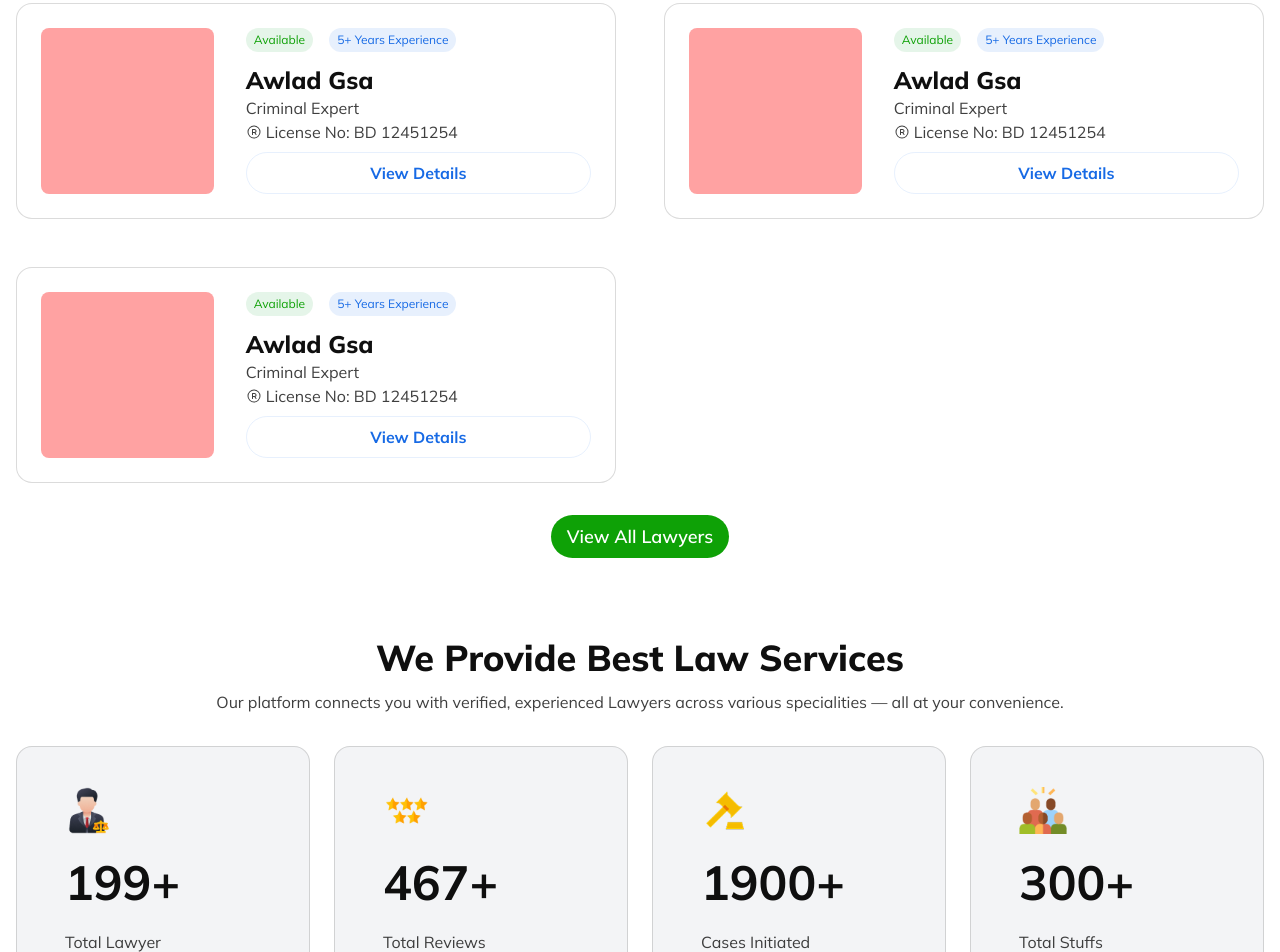
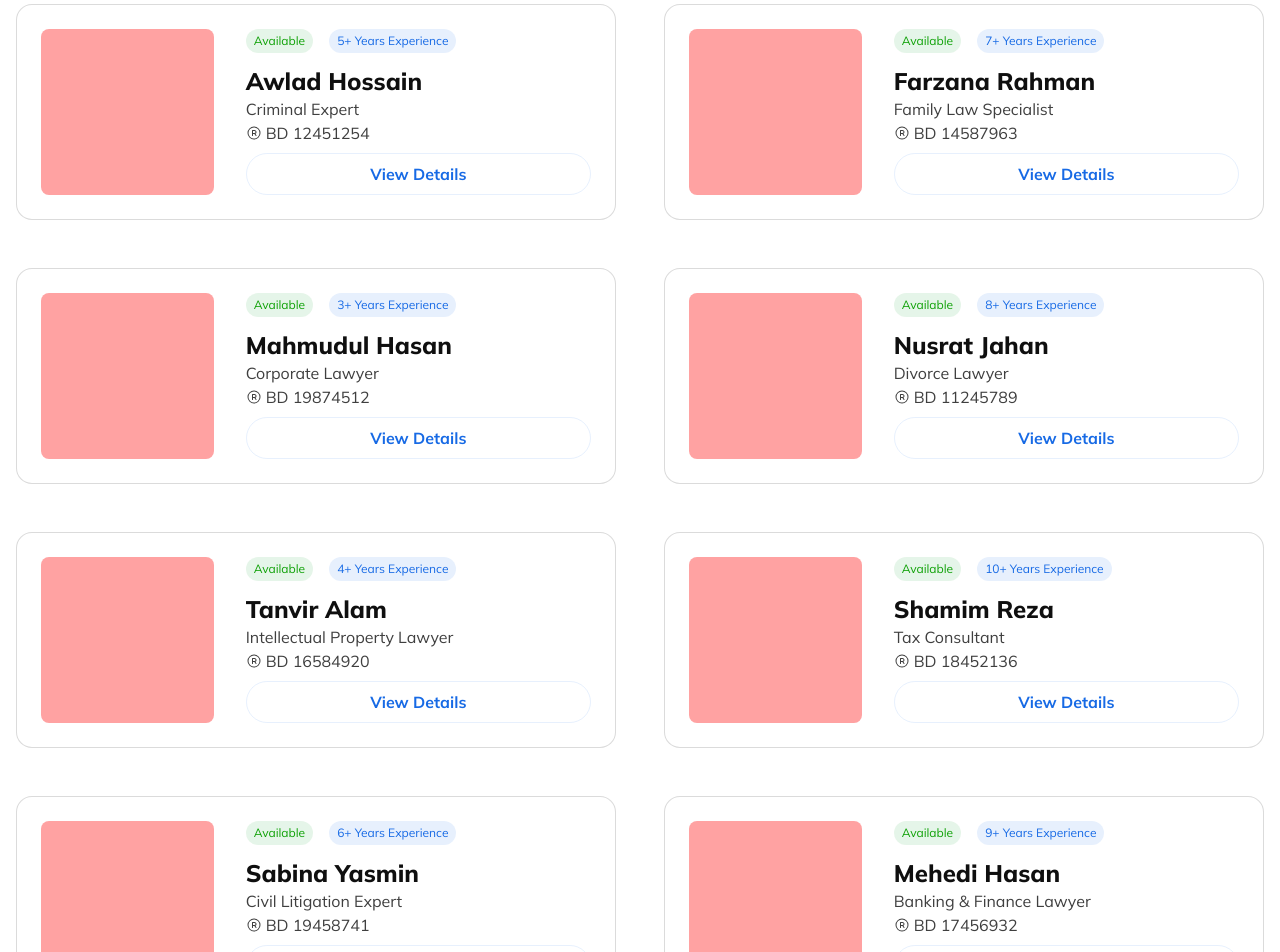
Before and after one commit to Npervin/assignment-8-react, a React (Vite) app: page / in a window 1280 px wide. Shown: the part 940-1892 px from the top of the page. Built offline with nearby package versions, Linux system fonts and the light colour scheme.

Commit message:
Data prepared and showing as per data.json

```diff
--- a/package.json
+++ b/package.json
@@ -11,6 +11,7 @@
   },
   "dependencies": {
     "@tailwindcss/vite": "^4.1.4",
+    "axios": "^1.8.4",
     "react": "^19.0.0",
     "react-dom": "^19.0.0",
     "react-icons": "^5.5.0",
@@ -21,6 +22,7 @@
     "@types/react": "^19.0.10",
     "@types/react-dom": "^19.0.4",
     "@vitejs/plugin-react-swc": "^3.8.0",
+    "daisyui": "^5.0.27",
     "eslint": "^9.22.0",
     "eslint-plugin-react-hooks": "^5.2.0",
     "eslint-plugin-react-refresh": "^0.4.19",
--- /dev/null
+++ b/public/data.json
@@ -0,0 +1,98 @@
+[
+  {
+    "name": "Awlad Hossain",
+    "experience": "5+ Years Experience",
+    "speciality": "Criminal Expert",
+    "license": "BD 12451254",
+    "availability": ["Sunday", "Monday", "Thursday"],
+    "fee": 273
+  },
+  {
+    "name": "Farzana Rahman",
+    "experience": "7+ Years Experience",
+    "speciality": "Family Law Specialist",
+    "license": "BD 14587963",
+    "availability": ["Monday", "Wednesday", "Friday"],
+    "fee": 320
+  },
+  {
+    "name": "Mahmudul Hasan",
+    "experience": "3+ Years Experience",
+    "speciality": "Corporate Lawyer",
+    "license": "BD 19874512",
+    "availability": ["Tuesday", "Thursday", "Saturday"],
+    "fee": 450
+  },
+  {
+    "name": "Nusrat Jahan",
+    "experience": "8+ Years Experience",
+    "speciality": "Divorce Lawyer",
+    "license": "BD 11245789",
+    "availability": ["Sunday", "Tuesday", "Friday"],
+    "fee": 500
+  },
+  {
+    "name": "Tanvir Alam",
+    "experience": "4+ Years Experience",
+    "speciality": "Intellectual Property Lawyer",
+    "license": "BD 16584920",
+    "availability": ["Monday", "Thursday", "Saturday"],
+    "fee": 380
+  },
+  {
+    "name": "Shamim Reza",
+    "experience": "10+ Years Experience",
+    "speciality": "Tax Consultant",
+    "license": "BD 18452136",
+    "availability": ["Sunday", "Wednesday", "Saturday"],
+    "fee": 600
+  },
+  {
+    "name": "Sabina Yasmin",
+    "experience": "6+ Years Experience",
+    "speciality": "Civil Litigation Expert",
+    "license": "BD 19458741",
+    "availability": ["Tuesday", "Thursday", "Friday"],
+    "fee": 420
+  },
+  {
+    "name": "Mehedi Hasan",
+    "experience": "9+ Years Experience",
+    "speciality": "Banking & Finance Lawyer",
+    "license": "BD 17456932",
+    "availability": ["Monday", "Wednesday", "Saturday"],
+    "fee": 540
+  },
+  {
+    "name": "Afsana Mim",
+    "experience": "2+ Years Experience",
+    "speciality": "Immigration Lawyer",
+    "license": "BD 13547892",
+    "availability": ["Sunday", "Tuesday", "Thursday"],
+    "fee": 260
+  },
+  {
+    "name": "Kawsar Ahmed",
+    "experience": "5+ Years Experience",
+    "speciality": "Labour Law Consultant",
+    "license": "BD 15894267",
+    "availability": ["Monday", "Wednesday", "Friday"],
+    "fee": 330
+  },
+  {
+    "name": "Lamia Rahman",
+    "experience": "11+ Years Experience",
+    "speciality": "Constitutional Lawyer",
+    "license": "BD 17896543",
+    "availability": ["Sunday", "Thursday", "Saturday"],
+    "fee": 750
+  },
+  {
+    "name": "Raihan Kabir",
+    "experience": "7+ Years Experience",
+    "speciality": "Cybercrime Specialist",
+    "license": "BD 11224567",
+    "availability": ["Monday", "Wednesday", "Friday"],
+    "fee": 520
+  }
+]
--- a/src/App.jsx
+++ b/src/App.jsx
@@ -1,11 +1,18 @@
 import React from "react";
-import { Outlet } from "react-router";
+import { Outlet, useNavigation } from "react-router";
 
 // components
 import Header from "./layout/Header";
 import Footer from "./layout/Footer";
+import Loader from "./components/Loader";
 
 function App() {
+  const navigation = useNavigation();
+
+  if (navigation.state === "loading") {
+    return <Loader />;
+  }
+
   return (
     <>
       <Header />
--- /dev/null
+++ b/src/components/Loader.jsx
@@ -0,0 +1,11 @@
+import React from "react";
+
+function Loader() {
+  return (
+    <div className="fixed top-0 left-0 w-full h-full flex items-center justify-center bg-white z-50">
+      <span className="loading loading-ring w-14"></span>
+    </div>
+  );
+}
+
+export default Loader;
--- a/src/components/home/Lawyers.jsx
+++ b/src/components/home/Lawyers.jsx
@@ -4,7 +4,7 @@ import React from "react";
 import LawyerListCard from "../shared/cards/LawyerListCard.jsx";
 import { FilledButton } from "../shared/ui/Button.jsx";
 
-function Lawyers() {
+function Lawyers({ data }) {
   return (
     <section className="space-y-8">
       <div className="space-y-3 text-center">
@@ -18,9 +18,15 @@ function Lawyers() {
       </div>
       <div className="space-y-8">
         <div className="grid grid-cols-2 gap-12">
-          <LawyerListCard />
-          <LawyerListCard />
-          <LawyerListCard />
+          {data.map((lawyer) => (
+            <LawyerListCard
+              key={lawyer.license}
+              name={lawyer.name}
+              experience={lawyer.experience}
+              license={lawyer.license}
+              speciality={lawyer.speciality}
+            />
+          ))}
         </div>
         <FilledButton component="button" className="mx-auto block">
           View All Lawyers
--- a/src/components/shared/cards/LawyerListCard.jsx
+++ b/src/components/shared/cards/LawyerListCard.jsx
@@ -6,27 +6,30 @@ import { PiTrademarkRegistered } from "react-icons/pi";
 // components
 import { OutlinedButton } from "../ui/Button";
 
-function LawyerListCard() {
+function LawyerListCard({ name, experience, license, speciality }) {
   return (
-    <div class="flex gap-8 rounded-2xl bg-white p-6 border border-primary-border">
-      <div class="w-4/12 rounded-lg bg-red-300 h-full"></div>
-      <div class="space-y-3 w-8/12">
-        <div class="flex items-center gap-4">
-          <span class="bg-primary-btn-opacity rounded-full text-primary-btn text-xs px-2 py-1">
+    <div className="flex gap-8 rounded-2xl bg-white p-6 border border-primary-border">
+      <div className="w-4/12 rounded-lg bg-red-300 h-full"></div>
+      <div className="space-y-3 w-8/12">
+        <div className="flex items-center gap-4">
+          <span className="bg-primary-btn-opacity rounded-full text-primary-btn text-xs px-2 py-1">
             Available
           </span>
-          <span class="bg-secondary-btn-opacity rounded-full text-secondary-btn text-xs px-2 py-1">
-            5+ Years Experience
+          <span className="bg-secondary-btn-opacity rounded-full text-secondary-btn text-xs px-2 py-1">
+            {experience}
           </span>
         </div>
         <div>
-          <h5 class="font-extrabold text-2xl"> Awlad Gsa </h5>
-          <p class="text-secondary"> Criminal Expert </p>
-          <p class="flex items-center text-secondary  gap-1">
+          <h5 className="font-extrabold text-2xl"> {name} </h5>
+          <p className="text-secondary"> {speciality} </p>
+          <p className="flex items-center text-secondary  gap-1">
             <PiTrademarkRegistered />
-            <span>License No: BD 12451254</span>
+            <span>{license}</span>
           </p>
-          <OutlinedButton to="/asd" className="mt-2 w-full block font-bold">
+          <OutlinedButton
+            to={`/lawyers/${license.split(" ").join("-")}`}
+            className="mt-2 w-full block font-bold"
+          >
             View Details
           </OutlinedButton>
         </div>
--- a/src/layout/Header.jsx
+++ b/src/layout/Header.jsx
@@ -29,7 +29,7 @@ function Header() {
   const { pathname } = useLocation();
 
   return (
-    <header className="flex items-center justify-between py-6 max-w-7xl px-4 mx-auto">
+    <header className="flex items-center justify-between py-6 max-w-7xl px-4 mx-auto border-b border-primary-border">
       <NavLink to="/" className="flex items-center space-x-2">
         <img src={logo} alt="Logo" className="w-8 object-contain" />
         <span className="font-plusJakartaSans opacity-80 font-extrabold text-3xl">
--- a/src/main.jsx
+++ b/src/main.jsx
@@ -2,20 +2,34 @@ import { StrictMode } from "react";
 import { createRoot } from "react-dom/client";
 import "./styles/index.css";
 import { createBrowserRouter, RouterProvider } from "react-router";
+import axios from "axios";
 
-// components
+// pages
 import App from "./App.jsx";
 import Home from "./pages/Home.jsx";
 import MyBookings from "./pages/MyBookings.jsx";
 import Blogs from "./pages/Blogs.jsx";
 import NotFound from "./pages/404.jsx";
+import LawyerDetails from "./pages/LawyerDetails.jsx";
 
 let router = createBrowserRouter([
   {
     path: "/",
     Component: App,
     children: [
-      { index: true, element: <Home /> },
+      {
+        index: true,
+        element: <Home />,
+        loader: async () => {
+          const res = await axios({
+            method: "get",
+            url: "/data.json",
+          });
+
+          return res.data;
+        },
+      },
+      { path: "lawyers/:id", element: <LawyerDetails /> },
       { path: "my-bookings", element: <MyBookings /> },
       { path: "blogs", element: <Blogs /> },
     ],
--- a/src/pages/Home.jsx
+++ b/src/pages/Home.jsx
@@ -1,4 +1,5 @@
 import React from "react";
+import { useLoaderData } from "react-router";
 
 // components
 import Hero from "../components/home/Hero";
@@ -6,10 +7,12 @@ import Lawyers from "../components/home/Lawyers";
 import Services from "../components/home/Services";
 
 function Home() {
+  const data = useLoaderData();
+
   return (
     <main className="max-w-7xl mx-auto px-4 space-y-20">
       <Hero />
-      <Lawyers />
+      <Lawyers data={data} />
       <Services />
     </main>
   );
--- /dev/null
+++ b/src/pages/LawyerDetails.jsx
@@ -0,0 +1,10 @@
+import React from "react";
+import { useParams } from "react-router";
+
+function LawyerDetails() {
+  const { id } = useParams();
+
+  return <div>LawyerDetails {id}</div>;
+}
+
+export default LawyerDetails;
--- a/src/styles/index.css
+++ b/src/styles/index.css
@@ -1,5 +1,8 @@
 @import url("https://fonts.googleapis.com/css2?family=Mulish:ital,wght@0,200..1000;1,200..1000&family=Plus+Jakarta+Sans:ital,wght@0,200..800;1,200..800&display=swap");
 @import "tailwindcss";
+@plugin "daisyui" {
+  themes: false;
+}
 
 @theme {
   --font-plusJakartaSans: "Plus Jakarta Sans", sans-serif;
```
Also changed, not shown: 1 other file (tests, documents, lock files or other folders).
